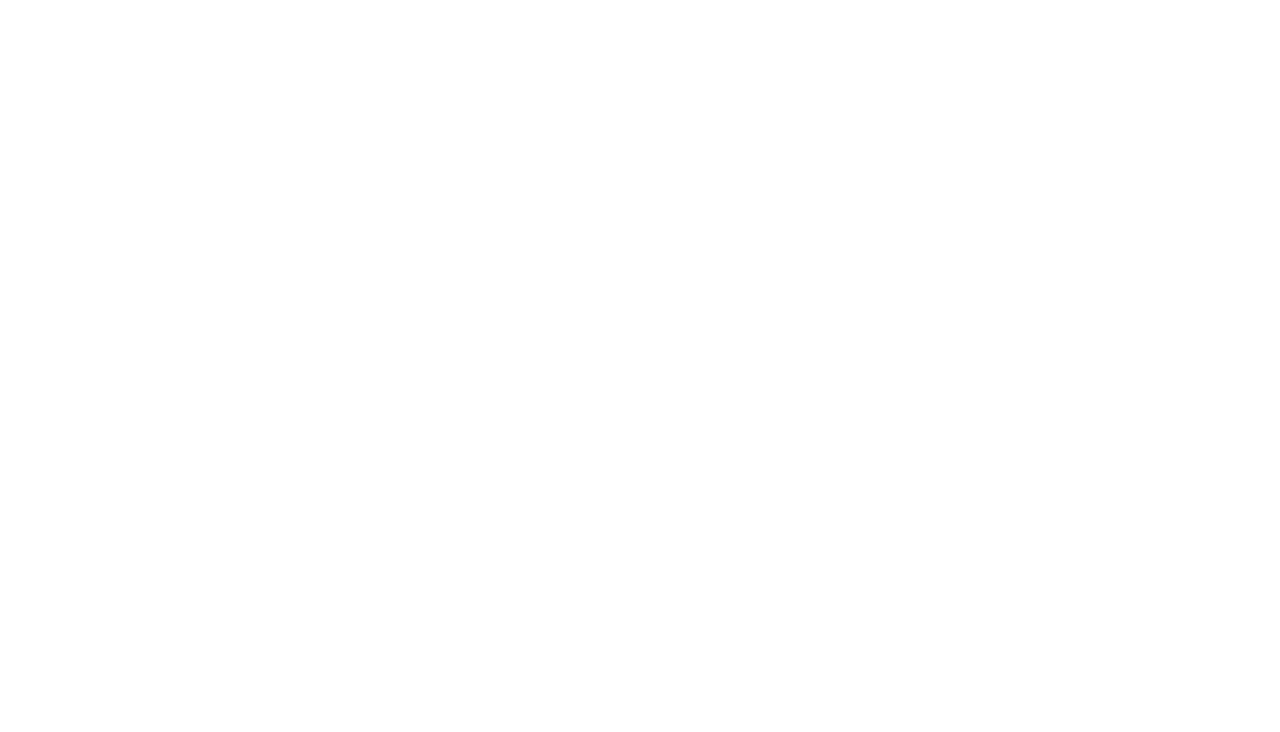
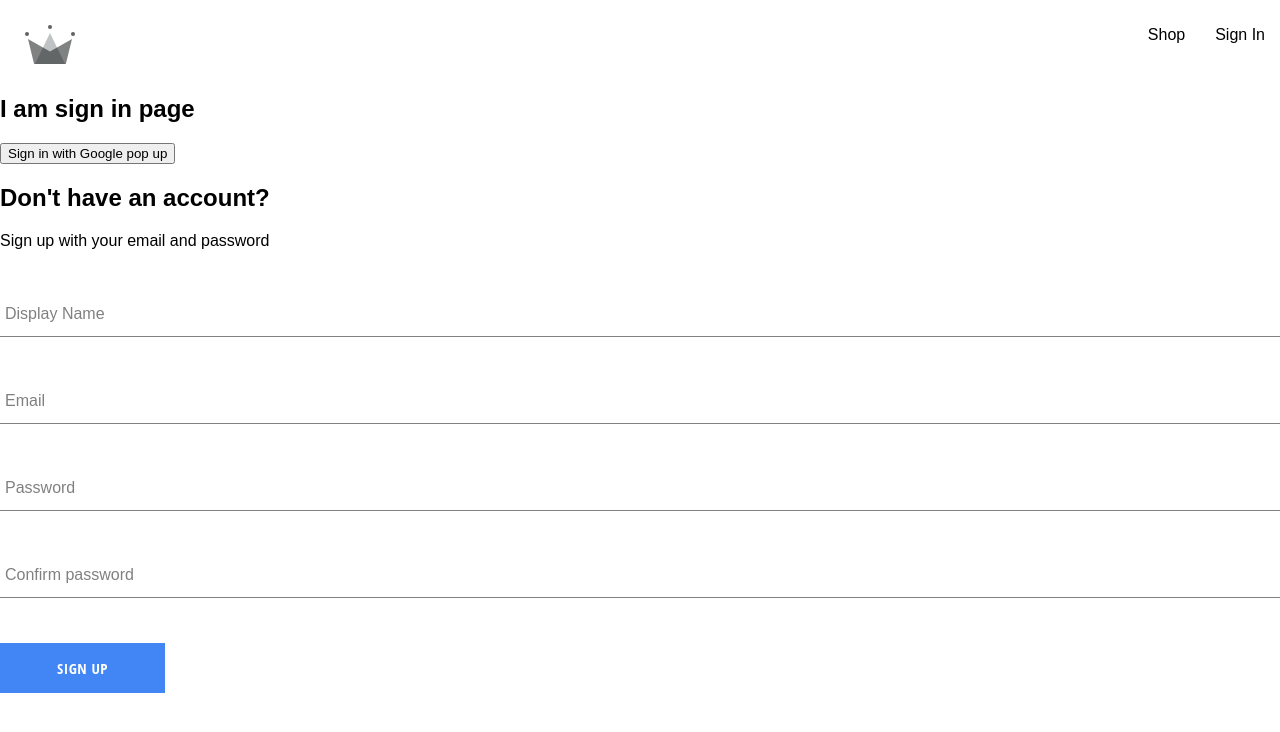
Before and after one commit to 19anim/react_capstone, a React (Create React App) app: page /auth in a window 1280 px wide. Before the commit this address had no page. Shown: the top 732 px of the page. Built offline with nearby package versions, Linux system fonts and the light colour scheme; a web font is replaced by a local one.

Commit message:
Authentication page

```diff
--- a/package.json
+++ b/package.json
@@ -6,7 +6,7 @@
     "@testing-library/jest-dom": "^5.16.5",
     "@testing-library/react": "^13.4.0",
     "@testing-library/user-event": "^13.5.0",
-    "firebase": "^9.17.1",
+    "firebase": "^9.22.1",
     "react": "^18.2.0",
     "react-dom": "^18.2.0",
     "react-router-dom": "6",
--- a/src/App.js
+++ b/src/App.js
@@ -2,7 +2,7 @@
 
 import Home from "./routes/home/home.component";
 import Navigation from "./routes/navigation/navigation.component";
-import SignIn from "./routes/sign-in/sign-in.component";
+import Authentication from "./routes/authentication/authentication.component";
 
 const Shop = () => {
   return (
@@ -18,7 +18,7 @@
       <Route path="/" element={<Navigation />}>
         <Route index element={<Home />} />
         <Route path="/shop" element={<Shop />} />
-        <Route path="/sign-in" element={<SignIn />} />
+        <Route path="/auth" element={<Authentication />} />
       </Route>
     </Routes>
   );
--- /dev/null
+++ b/src/components/button/button.component.jsx
@@ -0,0 +1,19 @@
+import "./button.styles.scss";
+
+const BUTTON_TYPE_CLASSES = {
+  google: "google-sign-in",
+  inverted: "inverted",
+};
+
+const Button = ({ children, buttonType, ...otherProps }) => {
+  return (
+    <button
+      className={`${BUTTON_TYPE_CLASSES[buttonType]} button-container`}
+      {...otherProps}
+    >
+      {children}
+    </button>
+  );
+};
+
+export default Button;
--- /dev/null
+++ b/src/components/button/button.styles.scss
@@ -0,0 +1,46 @@
+.button-container {
+  min-width: 165px;
+  width: auto;
+  height: 50px;
+  letter-spacing: 0.5px;
+  line-height: 50px;
+  padding: 0 35px 0 35px;
+  font-size: 15px;
+  background-color: black;
+  color: white;
+  text-transform: uppercase;
+  font-family: 'Open Sans Condensed';
+  font-weight: bolder;
+  border: none;
+  cursor: pointer;
+  display: flex;
+  justify-content: center;
+
+  &:hover {
+    background-color: white;
+    color: black;
+    border: 1px solid black;
+  }
+
+  &.google-sign-in {
+    background-color: #4285f4;
+    color: white;
+
+    &:hover {
+      background-color: #357ae8;
+      border: none;
+    }
+  }
+
+  &.inverted {
+    background-color: white;
+    color: black;
+    border: 1px solid black;
+
+    &:hover {
+      background-color: black;
+      color: white;
+      border: none;
+    }
+  }
+}
--- /dev/null
+++ b/src/components/form-input/form-input.component.jsx
@@ -0,0 +1,18 @@
+import "./form-input.styles.scss";
+
+const FormInput = ({ label, inputOption }) => {
+  return (
+    <div className="group">
+      <input className="form-input" {...inputOption} />
+      <label
+        className={`${
+          inputOption.value.length ? "shrink" : ""
+        } form-input-label`}
+      >
+        {label}
+      </label>
+    </div>
+  );
+};
+
+export default FormInput;
--- /dev/null
+++ b/src/components/form-input/form-input.styles.scss
@@ -0,0 +1,54 @@
+$sub-color: grey;
+$main-color: black;
+
+@mixin shrinkLabel {
+  top: -14px;
+  font-size: 12px;
+  color: $main-color;
+}
+
+.group {
+  position: relative;
+  margin: 45px 0;
+
+  .form-input {
+    background: none;
+    background-color: white;
+    color: $sub-color;
+    font-size: 18px;
+    padding: 10px 10px 10px 5px;
+    display: block;
+    width: 100%;
+    border: none;
+    border-radius: 0;
+    border-bottom: 1px solid $sub-color;
+    margin: 25px 0;
+
+    &:focus {
+      outline: none;
+    }
+
+    &:focus ~ .form-input-label {
+      @include shrinkLabel();
+    }
+  }
+
+  input[type='password'] {
+    letter-spacing: 0.3em;
+  }
+
+  .form-input-label {
+    color: $sub-color;
+    font-size: 16px;
+    font-weight: normal;
+    position: absolute;
+    pointer-events: none;
+    left: 5px;
+    top: 10px;
+    transition: 300ms ease all;
+
+    &.shrink {
+      @include shrinkLabel();
+    }
+  }
+}
--- /dev/null
+++ b/src/components/sign-up-form/sign-up-form.component.jsx
@@ -0,0 +1,105 @@
+import {
+  createAuthUserWithEmailAndPassword,
+  createUserDocRefFromAuth,
+} from "../../utils/firebase.utils";
+
+import { useState } from "react";
+
+import FormInput from "../form-input/form-input.component";
+import Button from "../button/button.component";
+
+const defaultFormField = {
+  displayName: "",
+  email: "",
+  password: "",
+  confirmPassword: "",
+};
+
+const SignUpForm = () => {
+  const [formField, setFormField] = useState(defaultFormField);
+  const { displayName, email, password, confirmPassword } = formField;
+
+  const resetFormField = () => {
+    setFormField(defaultFormField);
+  };
+
+  const handleSubmit = async (event) => {
+    event.preventDefault();
+    if (password !== confirmPassword) {
+      alert("Confirm password must be the same!");
+      return;
+    }
+
+    try {
+      const { user } = await createAuthUserWithEmailAndPassword(
+        email,
+        password
+      );
+      await createUserDocRefFromAuth(user, { displayName });
+      resetFormField();
+    } catch (error) {
+      if (error.code === "auth/email-already-in-use") {
+        alert("Can not create user, the email is used");
+      } else {
+        console.log("Error in creating user", error.message);
+      }
+    }
+  };
+
+  const handleChange = (event) => {
+    const { name, value } = event.target;
+    setFormField({ ...formField, [name]: value });
+  };
+  return (
+    <div>
+      <h2>Don't have an account?</h2>
+      <span>Sign up with your email and password</span>
+      <form onSubmit={handleSubmit}>
+        <FormInput
+          label="Display Name"
+          inputOption={{
+            type: "text",
+            required: true,
+            name: "displayName",
+            onChange: handleChange,
+            value: displayName,
+          }}
+        />
+        <FormInput
+          label="Email"
+          inputOption={{
+            type: "email",
+            required: true,
+            name: "email",
+            onChange: handleChange,
+            value: email,
+          }}
+        />
+        <FormInput
+          label="Password"
+          inputOption={{
+            type: "password",
+            required: true,
+            name: "password",
+            onChange: handleChange,
+            value: password,
+          }}
+        />
+        <FormInput
+          label="Confirm password"
+          inputOption={{
+            type: "password",
+            required: true,
+            name: "confirmPassword",
+            onChange: handleChange,
+            value: confirmPassword,
+          }}
+        />
+        <Button buttonType="google" type="submit">Sign up</Button>
+
+      </form>
+    </div>
+  );
+};
+
+export default SignUpForm;
--- /dev/null
+++ b/src/routes/authentication/authentication.component.jsx
@@ -0,0 +1,18 @@
+import { signInWithGooglePopup, createUserDocRefFromAuth } from "../../utils/firebase.utils";
+import SignUpForm from "../../components/sign-up-form/sign-up-form.component";
+
+const Authentication = () => {
+    const logInGoogle = async () => {
+        const { user } = await signInWithGooglePopup();
+        await createUserDocRefFromAuth(user);
+    }
+    return (
+        <div className="sign-in">
+            <h2>I am sign in page</h2>
+            <button onClick={logInGoogle}> Sign in with Google pop up</button>
+            <SignUpForm></SignUpForm>
+        </div>
+    )
+}
+
+export default Authentication;
--- a/src/routes/navigation/navigation.component.jsx
+++ b/src/routes/navigation/navigation.component.jsx
@@ -14,7 +14,7 @@
           <Link className="nav-link" to="/shop">
             Shop
           </Link>
-          <Link className="nav-link" to="/sign-in">
+          <Link className="nav-link" to="/auth">
             Sign In
           </Link>
         </div>
--- a/src/routes/sign-in/sign-in.component.jsx
+++ /dev/null
@@ -1,9 +0,0 @@
-const SignIn = () => {
-    return (
-        <div className="sign-in">
-            <h2>I am sign in page</h2>
-        </div>
-    )
-}
-
-export default SignIn;
--- /dev/null
+++ b/src/utils/firebase.utils.js
@@ -0,0 +1,54 @@
+import { initializeApp } from "firebase/app";
+import {
+  getAuth,
+  signInWithPopup,
+  GoogleAuthProvider,
+  createUserWithEmailAndPassword,
+} from "firebase/auth";
+import { getFirestore, doc, getDoc, setDoc } from "firebase/firestore";
+
+const firebaseConfig = {
+  apiKey: "AIzaSyDUf9lkTOZBtlBkCyXEo9dd1sr3KUFmHL0",
+  authDomain: "clothing-3818c.firebaseapp.com",
+  projectId: "clothing-3818c",
+  storageBucket: "clothing-3818c.appspot.com",
+  messagingSenderId: "333996056904",
+  appId: "1:333996056904:web:8b71ae87a20a2146d0937d",
+};
+
+const firebaseApp = initializeApp(firebaseConfig);
+const googleProvider = new GoogleAuthProvider();
+googleProvider.setCustomParameters({
+  prompt: "select_account",
+});
+
+export const auth = getAuth();
+export const db = getFirestore();
+export const signInWithGooglePopup = () =>
+  signInWithPopup(auth, googleProvider);
+export const createUserDocRefFromAuth = async (
+  userAuth,
+  additionInformation = {}
+) => {
+  const userDocRef = doc(db, "user", userAuth.uid);
+  const userSnapShot = await getDoc(userDocRef);
+  if (!userSnapShot.exists()) {
+    const { displayName, email } = userAuth;
+    const createAt = new Date();
+    try {
+      await setDoc(userDocRef, {
+        displayName,
+        email,
+        createAt,
+        ...additionInformation,
+      });
+    } catch (error) {
+      console.log("Error in creating user", error.message);
+    }
+  }
+  return userDocRef;
+};
+export const createAuthUserWithEmailAndPassword = async (email, password) => {
+  if (!email || !password) return;
+  return await createUserWithEmailAndPassword(auth, email, password);
+};
```
Also changed, not shown: 1 other file (tests, documents, lock files or other folders).
